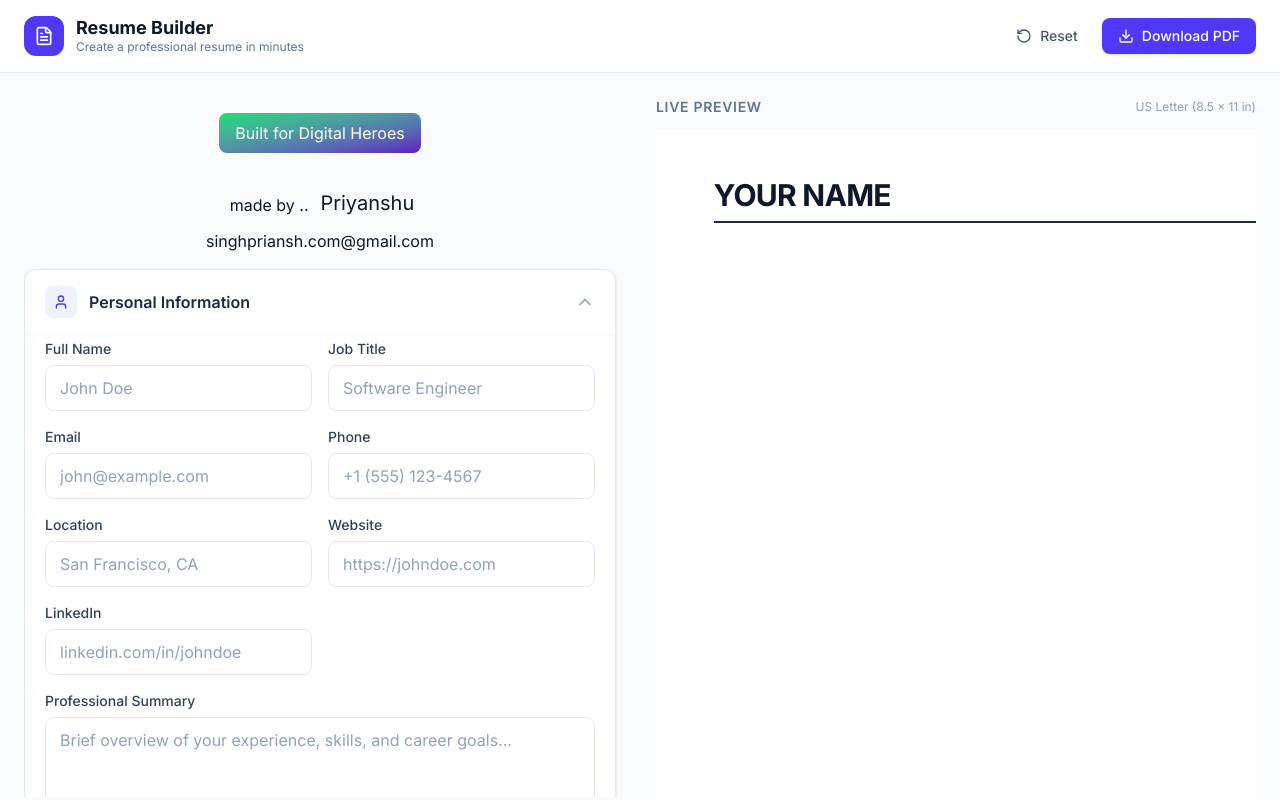
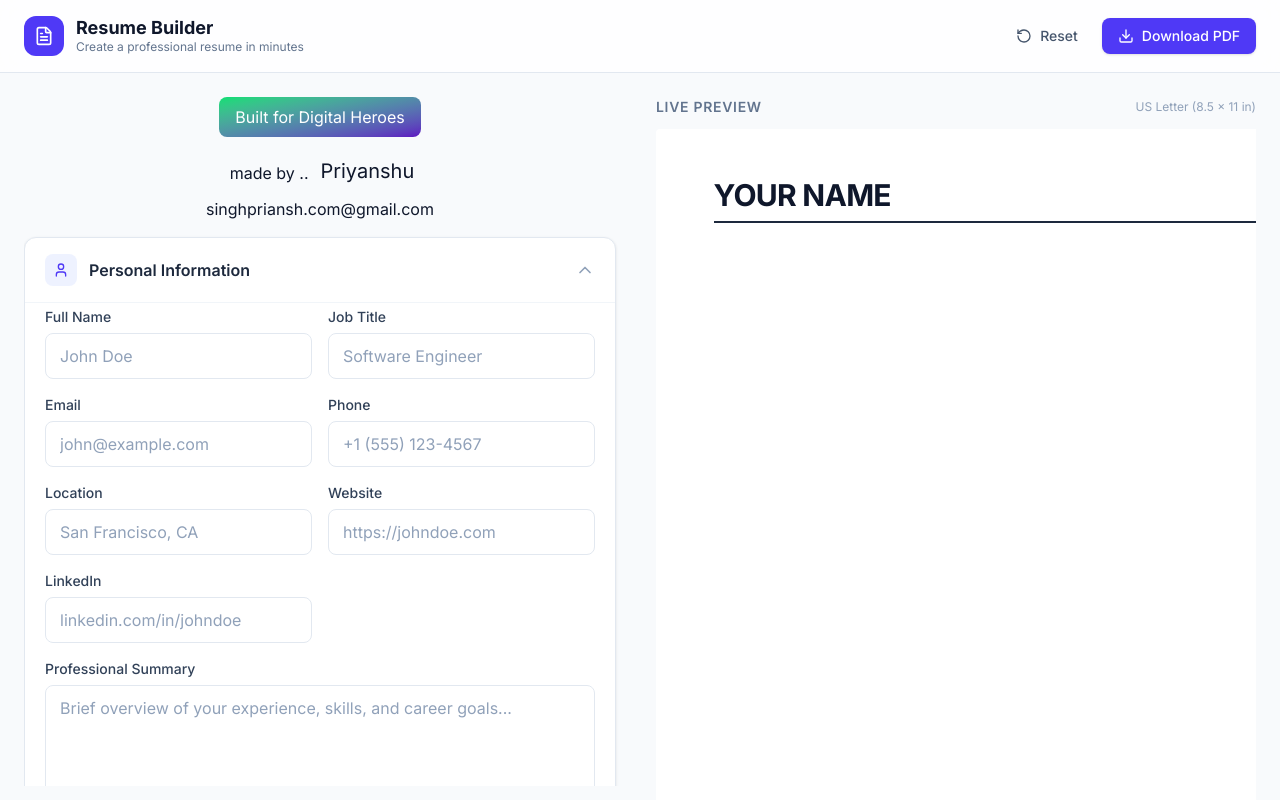
Before and after one commit to singhpriansh/Resume_builder, a React (Vite) app: page / in a window 1280 px wide. Shown: the top 800 px of the page. Built offline with nearby package versions, Linux system fonts and the light colour scheme.

Commit message:
minor adjustments

```diff
--- a/src/App.tsx
+++ b/src/App.tsx
@@ -46,8 +46,8 @@ function App() {
 
       <main className="flex-1 max-w-[1600px] mx-auto w-full px-6 py-6">
         <div className="grid grid-cols-1 xl:grid-cols-2 gap-8">
-          <div className="xl:max-h-[calc(100vh-100px)] xl:overflow-y-auto xl:pr-2 scrollbar-thin">
-          <div className="flex justify-center text-center py-4">
+          <div className="xl:max-h-[calc(100vh-111px)] xl:overflow-y-auto xl:pr-2 scrollbar-thin">
+          <div className="flex justify-center text-center">
             <button type="button" className="text-white px-4 py-2 bg-linear-to-br
             from-green-400 to-violet-800 hover:bg-linear-to-bl focus:ring-4 rounded-lg"
               onClick={pageLink}>Built for Digital Heroes</button>
@@ -55,16 +55,18 @@ function App() {
           <div className="flex flex-col gap-1 bg-clip-padding text-center py-4">
             <div className="text-center justify-center flex flex-row">
               <div className="text p-2"> made by  .. </div>
-              <div className="text-xl p-1" onClick={singhpriansh}>Priyanshu</div>
+              <div className="text-xl cursor-pointer p-1" onClick={singhpriansh}>Priyanshu</div>
             </div>
-            <div className="text" onClick={email}>singhpriansh.com@gmail.com</div>
+            <div className="text-center justify-center flex flex-row">
+              <a className="cursor-pointer" onClick={email}>singhpriansh.com@gmail.com</a>
+            </div>
           </div>
           <FormPanel data={data} onChange={updateData} />
           </div>
-          <div className="xl:sticky xl:top-[80px] xl:self-start">
+          <div className="xl:sticky xl:top-20 xl:self-start">
             <div className="mb-3 flex items-center justify-between">
               <h2 className="text-sm font-semibold text-slate-500 uppercase tracking-wider">Live Preview</h2>
-              <span className="text-xs text-slate-400">US Letter (8.5 × 11 in)</span>
+              <span className="text-xs text-slate-400">US Letter (8.5 x 11 in)</span>
             </div>
             <div className="overflow-x-auto pb-8">
               <div className="inline-block origin-top-left scale-[0.85] sm:scale-90 lg:scale-95 xl:scale-100">
--- a/src/hooks/useResume.ts
+++ b/src/hooks/useResume.ts
@@ -36,11 +36,11 @@ export function useResume() {
   }, [])
 
   const singhpriansh = useCallback(() => {
-    window.open('https://www.linkedin.com/in/singhpriansh/', '_blank')
+    window.open('https://www.linkedin.com/in/singhpriansh/', '_blank_')
   }, [])
 
   const email = useCallback(() => {
-    window.location.href = "mailto:${singhpriansh.com@gmail.com}"
+    window.location.href = "mailto:singhpriansh.com@gmail.com"
   }, [])
 
   return { data, updateData, resetData, pageLink, singhpriansh, email }
```
